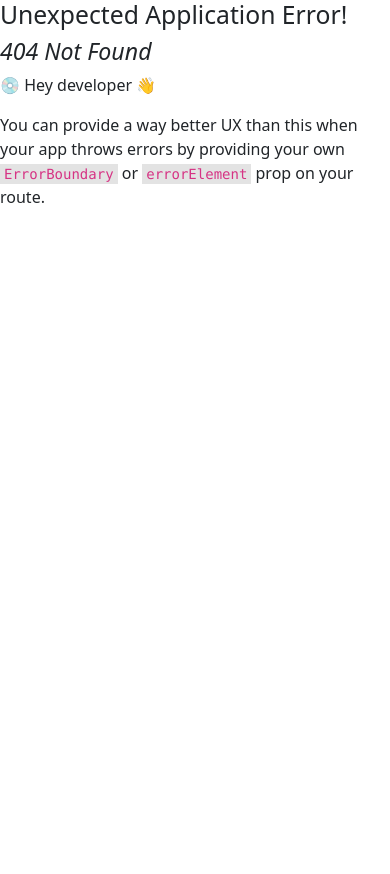
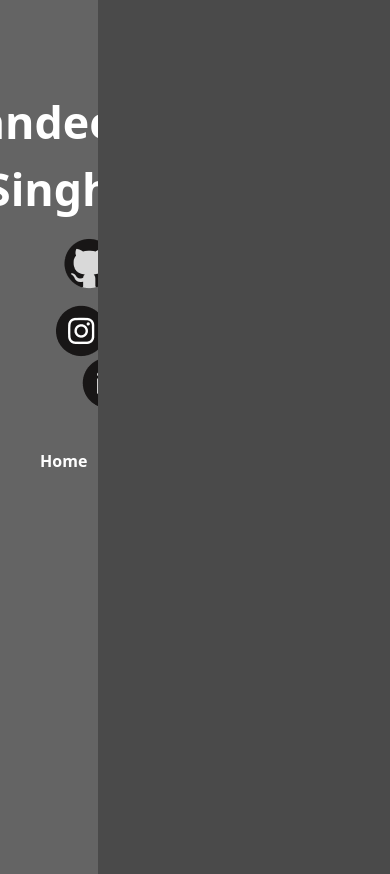
Before and after one commit to SandeepS3/personal-website, a React (Create React App) app: page /experience in a window 390 px wide. Before the commit this address had no page. Before the commit the page ends 844 px from the top, so only its background shows below. Built offline with nearby package versions, Linux system fonts and the light colour scheme.

Commit message:
responsive changes

```diff
--- a/src/components/SideNav.js
+++ b/src/components/SideNav.js
@@ -24,19 +24,19 @@ export function SideNav() {
       <h style={styles.name}>Sandeep Singh</h>
       <div style={styles.socials}>
         <img
-          style={{ position: "relative", left: "50px", cursor: "pointer" }}
+          style={{ marginRight: "2.3em", cursor: "pointer" }}
           src={Github}
           alt="Github"
           onClick={() => handleOpenWebsite("Github")}
         />
         <img
-          style={{ position: "relative", left: "80px", cursor: "pointer" }}
+          style={{ marginRight: "3.3em", cursor: "pointer" }}
           src={Instagram}
           alt="Instagram"
           onClick={() => handleOpenWebsite("Instagram")}
         />
         <img
-          style={{ position: "relative", left: "130px", cursor: "pointer" }}
+          style={{ cursor: "pointer" }}
           src={Linkedin}
           alt="Linkedin"
           onClick={() => handleOpenWebsite("Linkedin")}
@@ -83,6 +83,7 @@ const styles = {
   socials: {
     flexDirection: "row",
     alignSelf: "flex-start",
+    marginLeft: "3em",
   },
   hoverStyle: {
     backgroundColor: "rgba(255, 255, 255, 0.15)",
--- /dev/null
+++ b/src/pages/About.js
@@ -0,0 +1,4 @@
+const About = () => {
+  return About;
+};
+export default About;
--- /dev/null
+++ b/src/pages/Experience.js
@@ -0,0 +1,4 @@
+const Experience = () => {
+  return Experience;
+};
+export default Experience;
--- a/src/pages/Home.js
+++ b/src/pages/Home.js
@@ -1,6 +1,6 @@
 import "bootstrap/dist/css/bootstrap.min.css";
 
-export default function Home() {
+const Home = () => {
   return (
     <div style={styles.background}>
       <div style={styles.info}>
@@ -9,7 +9,9 @@ export default function Home() {
       </div>
     </div>
   );
-}
+};
+
+export default Home;
 
 const styles = {
   background: {
--- /dev/null
+++ b/src/pages/Projects.js
@@ -0,0 +1,4 @@
+const Projects = () => {
+  return Projects;
+};
+export default Projects;
```
Also changed, not shown: src/index.js (+15 -0 lines).
